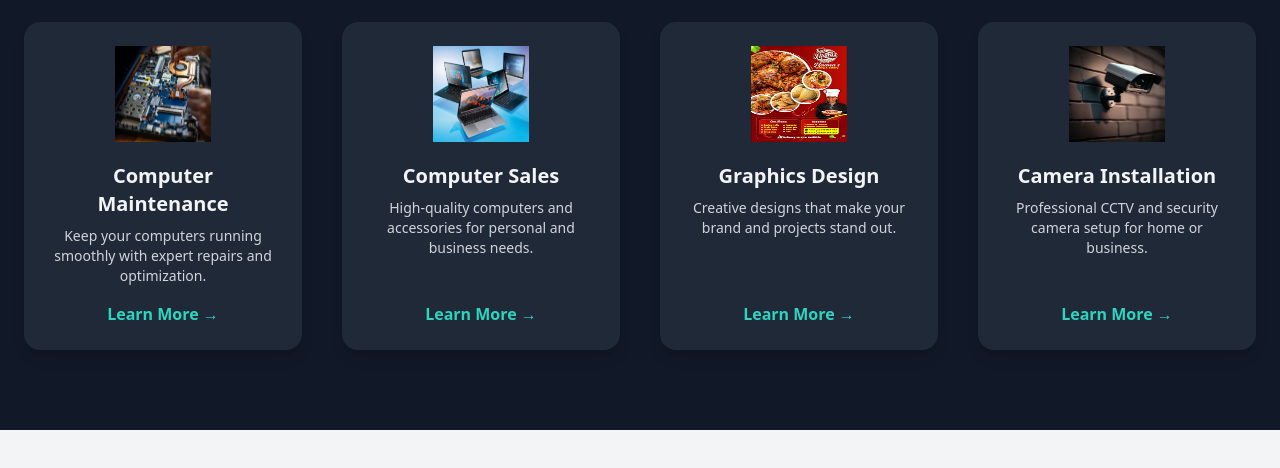
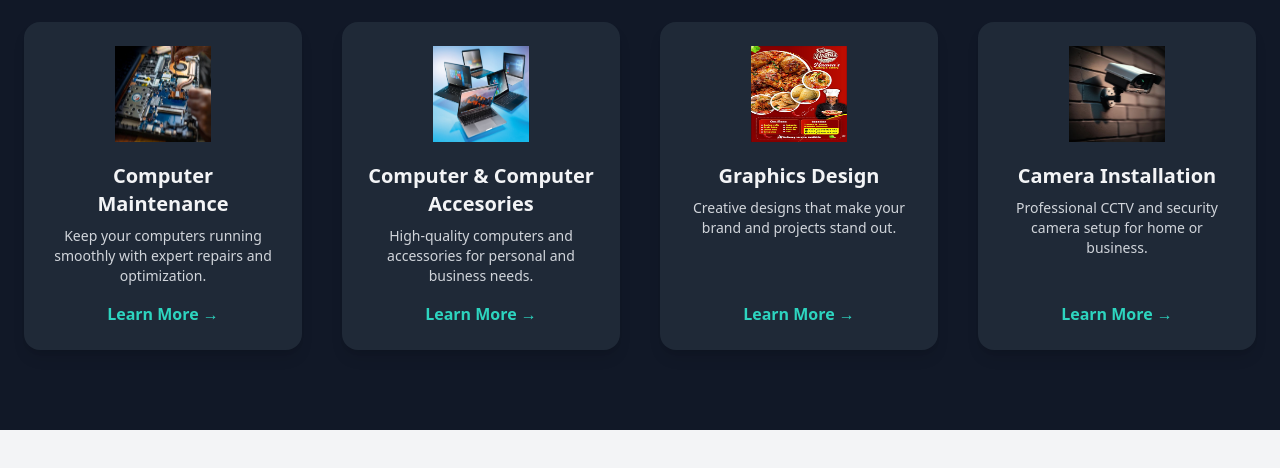
Before and after one commit to Harmonysmart/Goodhope, a plain HTML site: page services.html in a window 1280 px wide. Shown: the part 218-686 px from the top of the page. Drawn offline with nearby package versions, Linux system fonts and the light colour scheme.

Commit message:
Update services.html

```diff
--- a/services.html
+++ b/services.html
@@ -75,7 +75,7 @@
       <div class="bg-gray-800 rounded-2xl p-6 shadow-lg hover:scale-105 transform transition flex flex-col justify-between">
         <div>
           <img src="pcs.jpg" alt="Devices" class="w-24 h-24 mb-5 mx-auto">
-          <h3 class="text-xl font-semibold mb-2 text-center">Computer Sales</h3>
+          <h3 class="text-xl font-semibold mb-2 text-center">Computer & Computer Accesories</h3>
           <p class="text-gray-300 text-sm text-center">
             High-quality computers and accessories for personal and business needs.
           </p>
```
